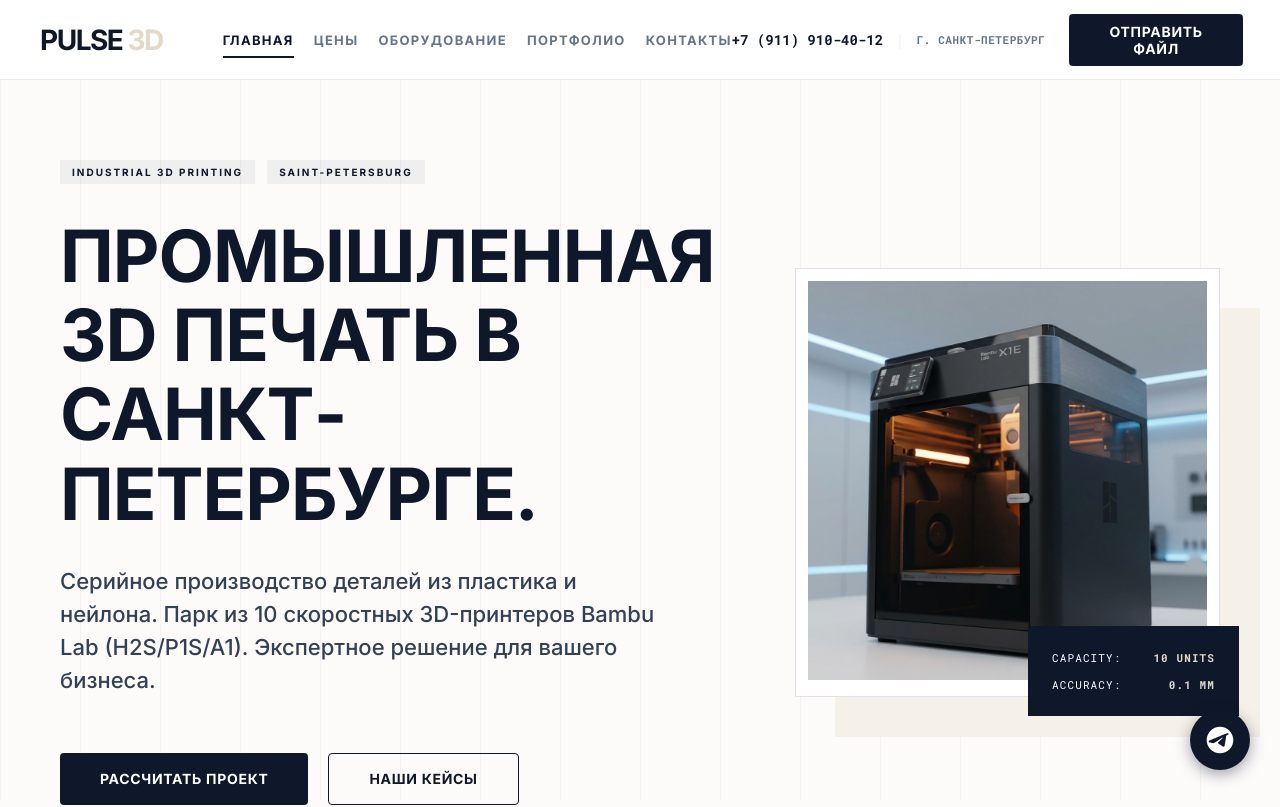
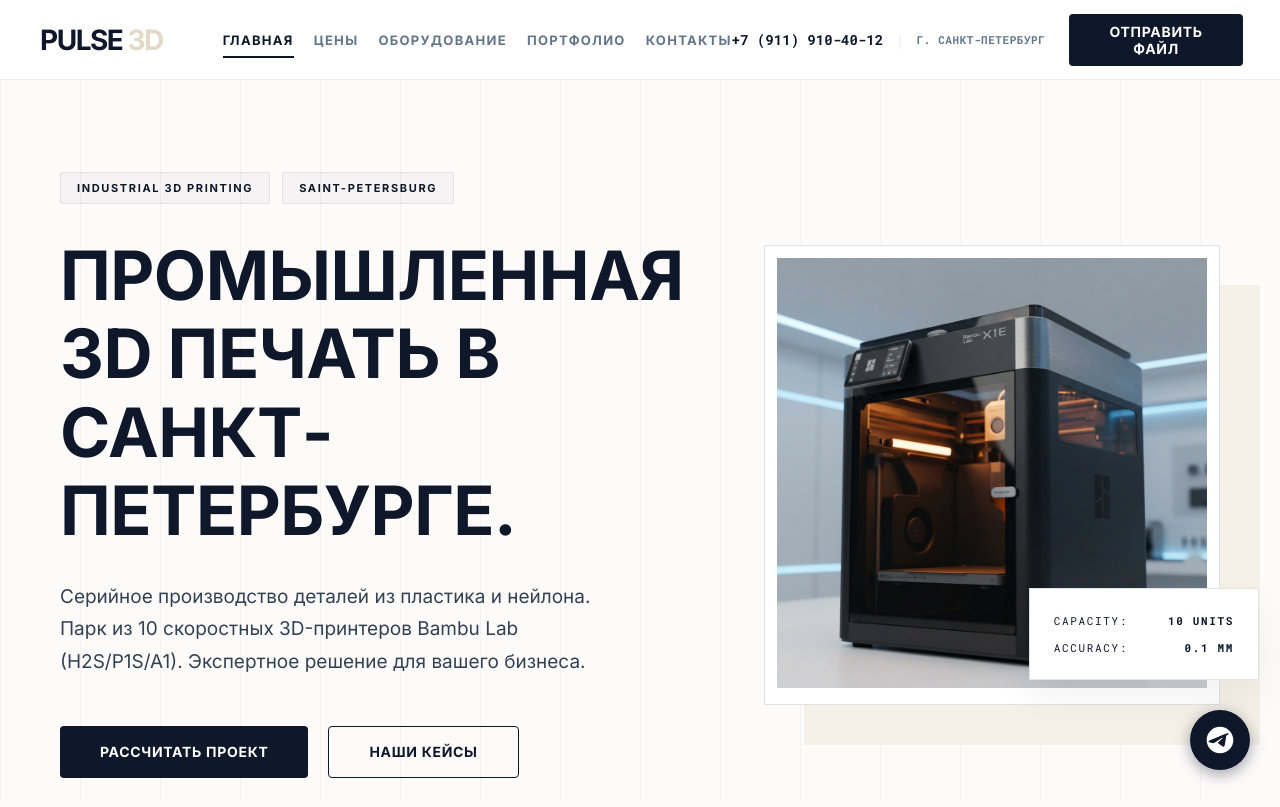
Before and after one commit to ylevin1989/PULSE3D-RU, a Next.js app in the folder pulse3d-web/: page / in a window 1280 px wide. Shown: the top 807 px of the page. Built offline with nearby package versions, Linux system fonts and the light colour scheme; no server answers.

Commit message:
Mobile UI: fixed modal overlapping and responsiveness

```diff
--- a/pulse3d-web/src/app/home.module.css
+++ b/pulse3d-web/src/app/home.module.css
@@ -20,32 +20,34 @@
 }
 
 .tag {
-    font-size: 10px;
-    font-weight: 900;
+    font-size: 11px;
+    font-weight: 800;
     text-transform: uppercase;
-    letter-spacing: 0.2em;
-    padding: 6px 12px;
-    background: rgba(15, 23, 42, 0.05);
+    letter-spacing: 0.15em;
+    padding: 8px 16px;
+    background: rgba(15, 23, 42, 0.03);
     color: var(--color-brand-primary);
+    border: 1px solid rgba(15, 23, 42, 0.08);
+    border-radius: 2px;
 }
 
 .heroTitle {
-    font-size: clamp(32px, 8vw, 72px);
-    font-weight: 950;
-    line-height: 1.1;
+    font-size: clamp(32px, 5.5vw, 68px);
+    font-weight: 700;
+    line-height: 1.15;
     text-transform: uppercase;
-    letter-spacing: -1px;
+    letter-spacing: -0.5px;
     color: var(--color-brand-primary);
     margin-bottom: 32px;
 }
 
 .heroDesc {
-    font-size: 22px;
-    line-height: 1.5;
+    font-size: 19px;
+    line-height: 1.7;
     color: var(--color-text-secondary);
-    max-width: 600px;
-    margin-bottom: 56px;
-    font-weight: 500;
+    max-width: 540px;
+    margin-bottom: 48px;
+    font-weight: 400;
 }
 
 .heroActions {
@@ -73,27 +75,32 @@
 
 .imageOverlay {
     position: absolute;
-    bottom: -20px;
-    right: -20px;
-    background: var(--color-brand-primary);
-    color: #fff;
+    bottom: 24px;
+    right: -40px;
+    background: #fff;
+    border: 1px solid var(--color-border);
+    color: var(--color-brand-primary);
     padding: 24px;
     display: flex;
     flex-direction: column;
     gap: 12px;
+    box-shadow: 0 20px 40px rgba(15, 23, 42, 0.05);
+    min-width: 200px;
 }
 
 .statLine {
     display: flex;
     justify-content: space-between;
-    gap: 32px;
+    align-items: center;
+    gap: 40px;
     font-family: var(--font-mono);
     font-size: 11px;
-    letter-spacing: 0.1em;
+    letter-spacing: 0.15em;
+    text-transform: uppercase;
 }
 
 .statLine strong {
-    color: var(--color-brand-accent);
+    color: var(--color-text-main);
 }
 
 .uspSection {
--- a/pulse3d-web/src/components/layout/Navbar.tsx
+++ b/pulse3d-web/src/components/layout/Navbar.tsx
@@ -109,7 +109,10 @@ const Navbar = () => {
                             <MapPin size={18} className={styles.contactIcon} />
                             <span>{settings.address}</span>
                         </div>
-                        <ModalTrigger className="primary-button primary-button--filled w-full">
+                        <ModalTrigger
+                            className="primary-button primary-button--filled w-full"
+                            onClick={() => setIsMenuOpen(false)}
+                        >
                             Рассчитать проект
                         </ModalTrigger>
                     </div>
--- a/pulse3d-web/src/components/modals/ContactModal.module.css
+++ b/pulse3d-web/src/components/modals/ContactModal.module.css
@@ -110,3 +110,29 @@
     cursor: not-allowed;
     filter: grayscale(1);
 }
+
+@media (max-width: 600px) {
+    .title {
+        font-size: 24px;
+        margin-bottom: 8px;
+    }
+
+    .subtitle {
+        font-size: 14px;
+        margin-bottom: 24px;
+    }
+
+    .form {
+        gap: 16px;
+    }
+
+    .inputGroup input,
+    .inputGroup textarea {
+        padding: 12px;
+    }
+
+    .fileBtn {
+        padding: 12px 16px;
+        font-size: 12px;
+    }
+}
--- a/pulse3d-web/src/components/ui/Modal.module.css
+++ b/pulse3d-web/src/components/ui/Modal.module.css
@@ -9,19 +9,23 @@
     display: flex;
     align-items: center;
     justify-content: center;
-    z-index: 1000;
+    z-index: 20000;
+    /* Перекрывает всё, включая мобильное меню */
     animation: fadeIn 0.3s ease;
+    padding: 20px;
 }
 
 .modal {
     background: #fff;
-    width: 90%;
+    width: 100%;
     max-width: 600px;
+    max-height: 90vh;
     padding: 60px;
     position: relative;
     border-radius: 0;
     box-shadow: 0 25px 50px -12px rgba(0, 0, 0, 0.5);
     animation: slideUp 0.4s cubic-bezier(0.16, 1, 0.3, 1);
+    overflow-y: auto;
 }
 
 .closeBtn {
@@ -68,6 +72,20 @@
 
 @media (max-width: 640px) {
     .modal {
-        padding: 40px 24px;
+        padding: 40px 20px;
+        max-height: 100vh;
+        width: 100%;
+    }
+
+    .overlay {
+        padding: 0;
+    }
+
+    .closeBtn {
+        top: 10px;
+        right: 10px;
+        background: #fff;
+        border-radius: 50%;
+        box-shadow: 0 2px 10px rgba(0, 0, 0, 0.1);
     }
 }
--- a/pulse3d-web/src/components/ui/ModalTrigger.tsx
+++ b/pulse3d-web/src/components/ui/ModalTrigger.tsx
@@ -8,13 +8,19 @@ interface ModalTriggerProps {
     className?: string;
     style?: React.CSSProperties;
     data?: any;
+    onClick?: () => void;
 }
 
-const ModalTrigger = ({ children, className, style, data }: ModalTriggerProps) => {
+const ModalTrigger = ({ children, className, style, data, onClick }: ModalTriggerProps) => {
     const { openModal } = useModal();
 
+    const handleClick = () => {
+        if (onClick) onClick();
+        openModal(data);
+    };
+
     return (
-        <button onClick={() => openModal(data)} className={className} style={style}>
+        <button onClick={handleClick} className={className} style={style}>
             {children}
         </button>
     );
```
